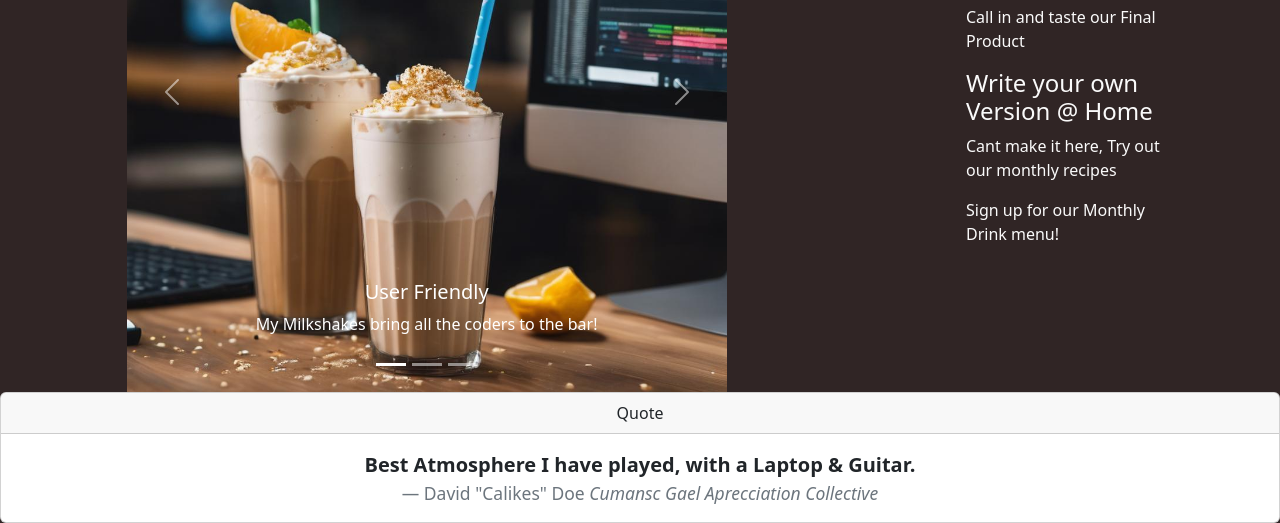
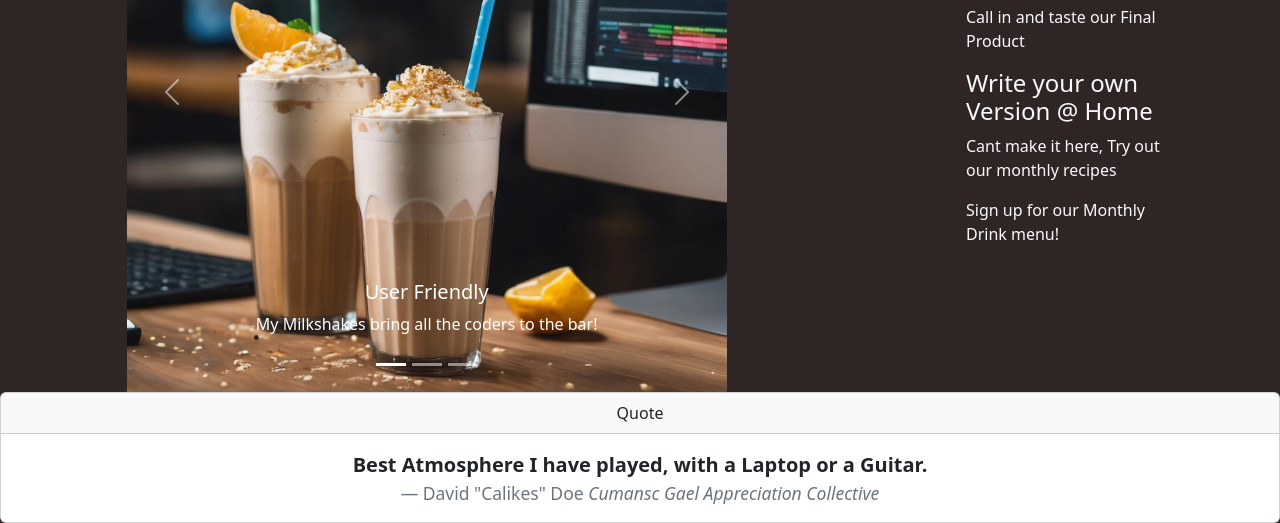
Before and after one commit to dmc-mcc/frontenddrinks, a plain HTML site: page index.html in a window 1280 px wide. Shown: the part 320-843 px from the top of the page. Drawn offline with nearby package versions, Linux system fonts and the light colour scheme.

Commit message:
"feat: changes to menu.html"

```diff
--- a/index.html
+++ b/index.html
@@ -114,8 +114,8 @@
           </div>
           <div class="card-body">
             <blockquote class="blockquote mb-0">
-              <p><strong>Best Atmosphere I have played, with a Laptop & Guitar.</strong></p>
-              <footer class="blockquote-footer">David "Calikes" Doe  <cite title="Source Title">Cumansc Gael Aprecciation Collective</cite></footer>
+              <p><strong>Best Atmosphere I have played, with a Laptop or a Guitar.</strong></p>
+              <footer class="blockquote-footer">David "Calikes" Doe  <cite title="Source Title">Cumansc Gael Appreciation Collective</cite></footer>
             </blockquote>
           </div>
         </div>
```
Also changed, not shown: menu.html (+1 -1 lines).
